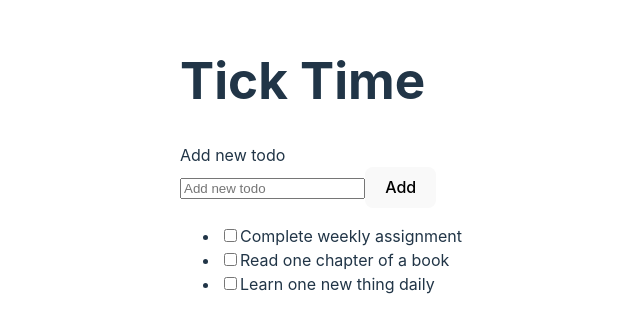
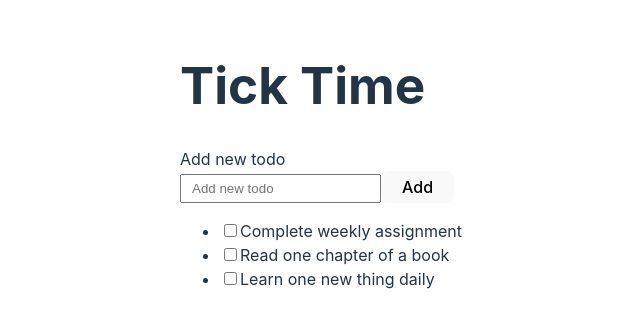
Before and after one commit to rezahedi/ticktime, a React (Vite) app: page / in a window 1280 px wide. Shown: the part 235-568 px from the top of the page, without its empty margins (319-959 px from the left). Built offline with nearby package versions, Linux system fonts and the light colour scheme.

Commit message:
Add styles to AddNew component

```diff
--- a/src/components/Todo/AddNew.jsx
+++ b/src/components/Todo/AddNew.jsx
@@ -1,6 +1,8 @@
+import './style.css'
+
 function AddNew() {
   return (
-    <form>
+    <form className="add-new">
       <label htmlFor="myInput">Add new todo</label>
       <div>
         <input id="myInput" type="text" placeholder="Add new todo" />
--- /dev/null
+++ b/src/components/Todo/style.css
@@ -0,0 +1,10 @@
+.add-new {
+  display: flex;
+  flex-direction: column;
+}
+.add-new input {
+  padding: 5px 10px;
+}
+.add-new button {
+  padding: 5px 20px;
+}
```
